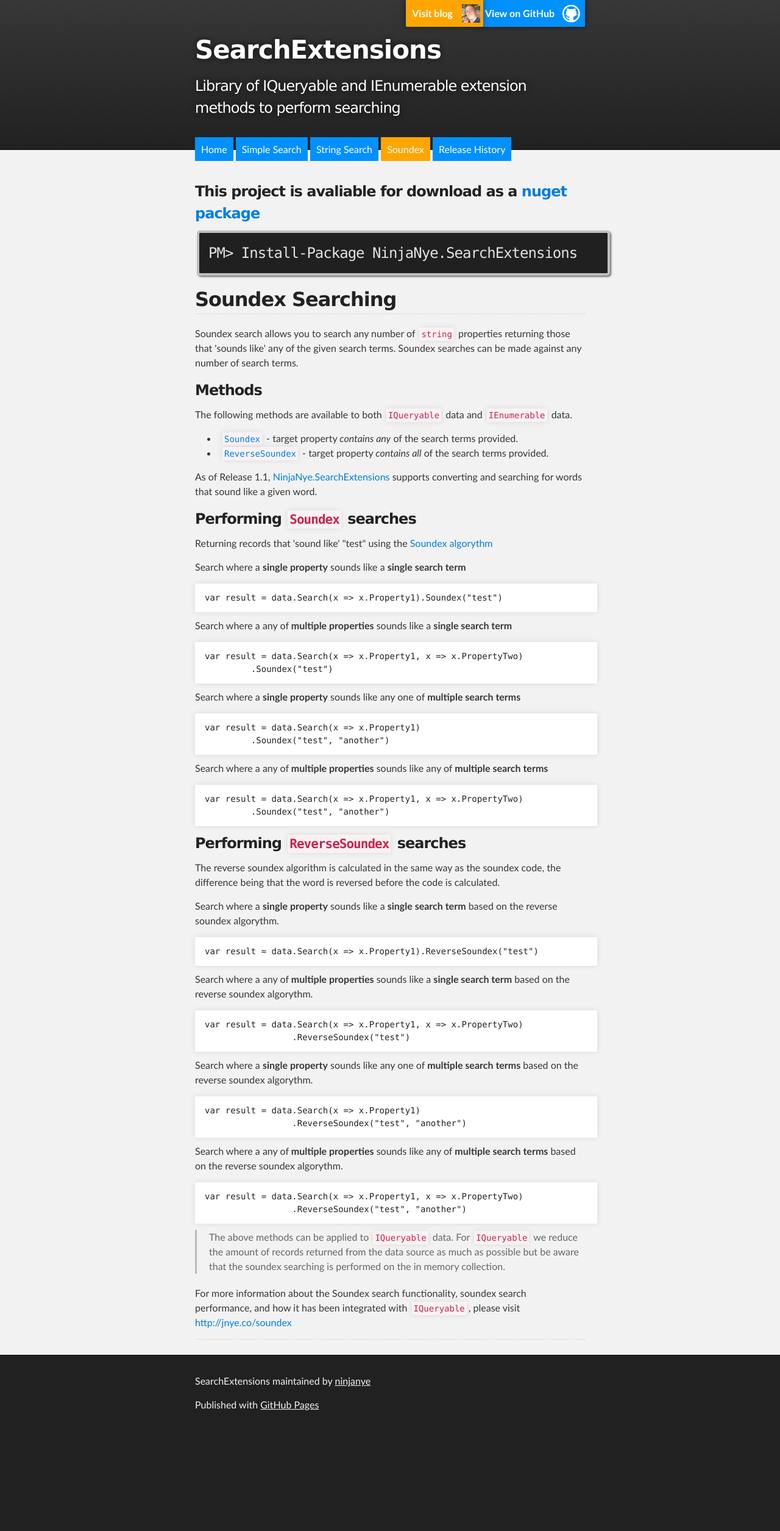
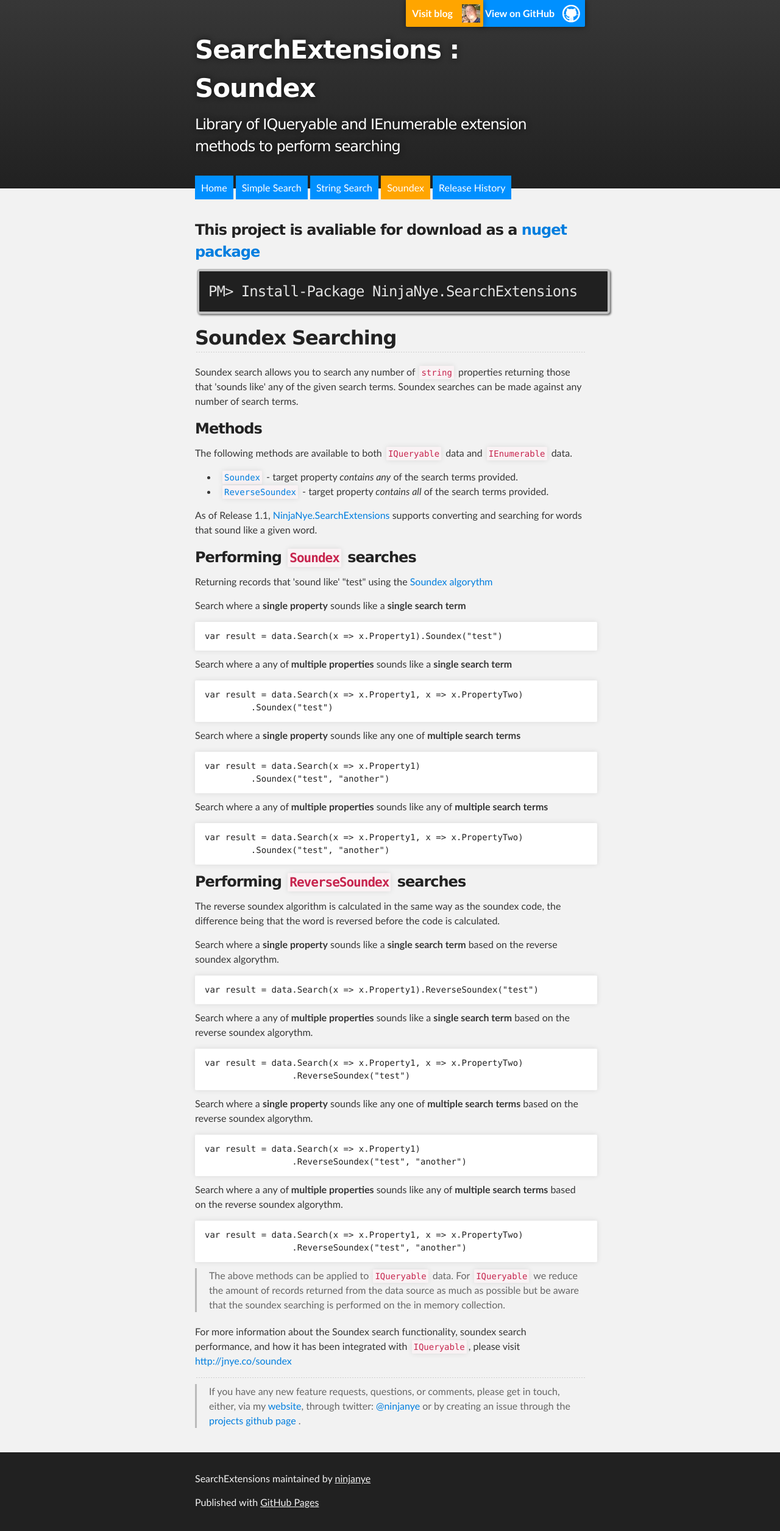
Before and after one commit to ninjanye/SearchExtensions, a plain HTML site: page soundex.html in a window 1280 px wide. Shown: the whole page at 61% size. Before the commit the page ends 2351 px from the top, so only its background shows below. Drawn offline with Linux system fonts and the light colour scheme.

Commit message:
Update page titles and closing comments

```diff
--- a/soundex.html
+++ b/soundex.html
@@ -17,7 +17,7 @@
         <a id="forkme_banner" class="banner" href="https://github.com/ninjanye/SearchExtensions">View on GitHub</a>
         <a id="blog_banner" class="banner" href="http://jnye.co">Visit blog</a>
 
-        <h1 id="project_title">SearchExtensions</h1>
+        <h1 id="project_title">SearchExtensions : Soundex</h1>
         <h2 id="project_tagline">Library of IQueryable and IEnumerable extension methods to perform searching</h2>
         <section id="menu">
           <a href="index.html" class="menu">Home</a>
@@ -180,7 +180,21 @@
           <code>IQueryable</code>, please visit
           <a href="http://jnye.co/soundex">http://jnye.co/soundex</a>
         </p>
-        <hr>
+
+        <hr />
+        <blockquote>
+          <p>
+            If you have any new feature requests, questions, or
+            comments, please get in touch, either, via my
+            <a href="http://jnye.co">website</a>, through twitter:
+            <a href="https://twitter.com/ninjanye">@ninjanye</a> or by creating
+            an issue through the
+            <a href="https://github.com/ninjanye/SearchExtensions/">
+              projects github page
+            </a>.
+          </p>
+        </blockquote>
+
       </div>
     </div>
 
```
Also changed, not shown: index.html (+3 -3 lines), releasehistory.html (+15 -0 lines), simplesearch.html (+9 -9 lines), stringsearch.html (+14 -2 lines).
